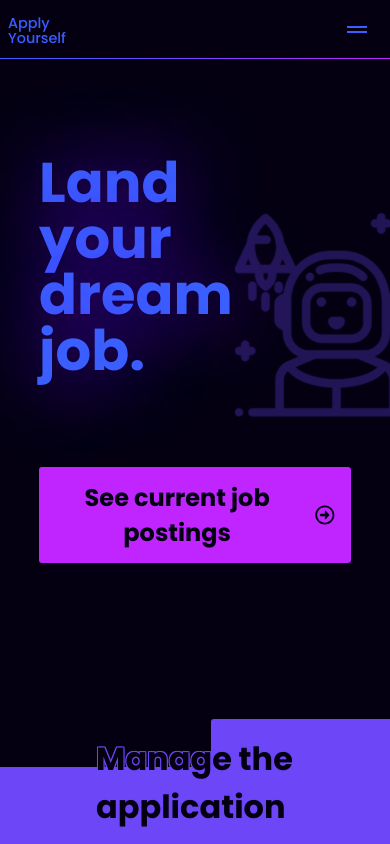
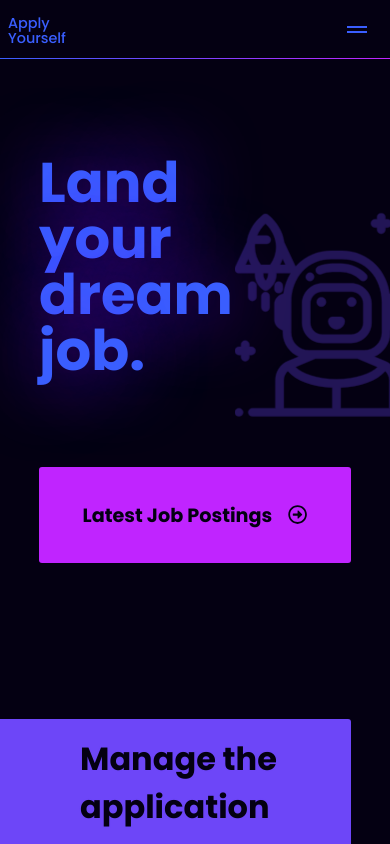
Before and after one commit to a-stepanian/apply-yourself-client, a React (Create React App) app: page / in a window 390 px wide. Shown: the top 844 px of the page. Built offline with nearby package versions, Linux system fonts and the light colour scheme; no server answers.

Commit message:
Mobile responsive fixes

```diff
--- a/src/components/ApplicationSection.tsx
+++ b/src/components/ApplicationSection.tsx
@@ -30,7 +30,7 @@ export const ApplicationSection = () => {
         <>
           <header className="sticky-header">
             <h2 className="my-applications">My Applications</h2>
-            <div className="cover-strip" />
+            <div className="cover-strip"></div>
             <div className="button-wrapper">
               <Link to="/applications/new" className="add-app">
                 <span>Add Application</span>
--- a/src/components/Hamburger.tsx
+++ b/src/components/Hamburger.tsx
@@ -8,8 +8,8 @@ export const Hamburger = () => {
   return (
     <Wrapper onClick={() => toggleDropdown()} title="Navigation Menu">
       <div className="hamburger-wrapper">
-        <div className={isDropdownOpen ? "line top top-open" : "line top"} />
-        <div className={isDropdownOpen ? "line bottom bottom-open" : "line bottom"} />
+        <div className={isDropdownOpen ? "line top top-open" : "line top"}></div>
+        <div className={isDropdownOpen ? "line bottom bottom-open" : "line bottom"}></div>
       </div>
     </Wrapper>
   );
--- a/src/components/JobDescriptionModal.tsx
+++ b/src/components/JobDescriptionModal.tsx
@@ -68,9 +68,18 @@ export const JobDescriptionModal = (props: IJobDescriptionModalProps) => {
       <OutsideClickDetector onOutsideClick={() => setShowModal(false)} activated={showModal}>
         <div className={`modal ${showModal ? "show" : ""}`}>
           <div className="flex">
-            <button className="apply-now-button" type="button" onClick={applyToJob} disabled={isLoading}>
-              {isLoading ? <LoadingSpinner /> : "Apply Now"}
-            </button>
+            <div>
+              <h2>{selectedJob?.name}</h2>
+              <h3>{selectedJob?.company.name}</h3>
+              <div className="details-wrapper">
+                <span>{selectedJob?.locations[0]?.name ?? "Location Not Provided"}</span>
+                <span className="hide-sm">&nbsp;&nbsp;&nbsp;|&nbsp;&nbsp;&nbsp;</span>
+                <span>{selectedJob?.categories[0]?.name ?? "Category Not Provided"}</span>
+                <span className="hide-sm">&nbsp;&nbsp;&nbsp;|&nbsp;&nbsp;&nbsp;</span>
+                <span>{selectedJob?.levels[0]?.name ?? "Level Not Provided"}</span>
+              </div>
+            </div>
+            <div>
               <button
                 className="close-modal-button"
                 type="button"
@@ -79,7 +88,18 @@ export const JobDescriptionModal = (props: IJobDescriptionModalProps) => {
                 <IoCloseOutline />
               </button>
             </div>
+          </div>
+          <div className="justify-center">
+            <button className="apply-now-button" type="button" onClick={applyToJob} disabled={isLoading}>
+              {isLoading ? <LoadingSpinner /> : "Apply Now"}
+            </button>
+          </div>
           {selectedJob && <div className="job-description" dangerouslySetInnerHTML={{ __html: jobDescription }}></div>}
+          <div className="justify-center">
+            <button className="apply-now-button" type="button" onClick={applyToJob} disabled={isLoading}>
+              {isLoading ? <LoadingSpinner /> : "Apply Now"}
+            </button>
+          </div>
         </div>
       </OutsideClickDetector>
     </Wrapper>
@@ -87,8 +107,8 @@ export const JobDescriptionModal = (props: IJobDescriptionModalProps) => {
 };
 
 // @ts-ignore
-const Wrapper = styled.main`
-  background-color: rgba(0, 0, 0, 0.7);
+const Wrapper = styled.div`
+  background-color: rgba(0, 0, 0, 0.85);
   z-index: 0;
   position: fixed;
   top: 0;
@@ -107,35 +127,47 @@ const Wrapper = styled.main`
     position: relative;
     z-index: 999;
     display: block;
-    background-color: #ccc;
+    background-color: ${({ theme }) => (theme.name === "darkMode" ? "#222" : "#ddd")};
     border-radius: 3px;
     height: calc(100% - 2rem);
     max-height: 100vh;
     margin: 1rem;
-    overflow: hidden;
+    overflow-y: scroll;
     padding: 1rem;
     max-width: 800px;
     transition: transform 0.1s linear, opacity 0.1s linear;
     .flex {
       display: flex;
       justify-content: space-between;
+      display: flex;
+      .details-wrapper {
+        flex-direction: column;
+        .hide-sm {
+          display: none;
+        }
+      }
+    }
+    .justify-center {
+      display: flex;
+      justify-content: center;
       .apply-now-button {
-        width: 100px;
-        padding: 0.5rem 0;
-        border-radius: 3px;
-        color: ${({ theme }) => theme.color1};
-        background: ${({ theme }) => theme.primaryBackgroundColor};
-        border: 1px solid ${({ theme }) => theme.color1};
+        margin: 2rem 0;
+        padding: 1rem 2rem;
+        border-radius: ${({ theme }) => theme.primaryBorderRadius};
+        background-color: ${({ theme }) => theme.color3};
+        color: ${({ theme }) => theme.primaryBackgroundColor};
+        border: 1px solid ${({ theme }) => theme.color3};
         white-space: nowrap;
         cursor: pointer;
+        transition: 0.1s linear;
         &:hover {
           color: ${({ theme }) => theme.color3};
-          background: ${({ theme }) =>
-            `linear-gradient(45deg, ${theme.color1}, ${theme.primaryBackgroundColor},${theme.color1})`};
+          background-color: ${({ theme }) => theme.primaryBackgroundColor};
         }
         &:disabled {
           color: ${({ theme }) => theme.primaryBackgroundColor};
           background: ${({ theme }) => theme.color3};
+        }
       }
     }
     .close-modal-button {
@@ -144,22 +176,20 @@ const Wrapper = styled.main`
       align-items: center;
       height: 50px;
       width: 50px;
+      font-size: 1.5rem;
+      color: ${({ theme }) => theme.color3};
+      background: transparent;
       cursor: pointer;
+      transition: 0.2s linear;
       &:hover {
         color: ${({ theme }) => theme.color3};
-          background: ${({ theme }) =>
-            `linear-gradient(45deg, ${theme.color1}, ${theme.primaryBackgroundColor},${theme.color1})`};
-        }
-        &:disabled {
-          color: ${({ theme }) => theme.primaryBackgroundColor};
-          background: ${({ theme }) => theme.color3};
-        }
+        background: ${({ theme }) => theme.primaryBackgroundColor};
       }
     }
     .job-description {
       height: 100%;
       max-height: calc(100vh - 200px);
-      overflow-y: scroll;
+      font-family: "Poppins", sans-serif;
     }
   }
   /* Fixes weird indentation in the html */
@@ -167,7 +197,7 @@ const Wrapper = styled.main`
     margin-left: 1rem;
   }
   .grow {
-    transform: scale(1) translateY(0);
+    transform: scale(0.85) translateY(0);
     opacity: 1;
   }
   @media (min-width: 480px) {
@@ -176,4 +206,9 @@ const Wrapper = styled.main`
       padding: 2.5rem;
     }
   }
+  @media (min-width: 768px) {
+    .grow {
+      transform: scale(1) translateY(0);
+    }
+  }
 `;
--- a/src/components/JobListing.tsx
+++ b/src/components/JobListing.tsx
@@ -25,9 +25,9 @@ export const JobListing = (props: IJobListingProps) => {
         <div className="flex">
           <div className="details-wrapper">
             <span>{job?.locations[0]?.name ?? "Location Not Provided"}</span>
-            <span>&nbsp;&nbsp;&nbsp;|&nbsp;&nbsp;&nbsp;</span>
+            <span className="hide-sm">&nbsp;&nbsp;&nbsp;|&nbsp;&nbsp;&nbsp;</span>
             <span>{job?.categories[0]?.name ?? "Category Not Provided"}</span>
-            <span>&nbsp;&nbsp;&nbsp;|&nbsp;&nbsp;&nbsp;</span>
+            <span className="hide-sm">&nbsp;&nbsp;&nbsp;|&nbsp;&nbsp;&nbsp;</span>
             <span>{job?.levels[0]?.name ?? "Level Not Provided"}</span>
           </div>
           <div>
@@ -88,6 +88,11 @@ const Wrapper = styled.div`
         font-size: 0.7rem;
         font-weight: 500;
         color: ${({ theme }) => (theme.name === "darkMode" ? "#eee" : theme.color2)};
+        display: flex;
+        flex-direction: column;
+        .hide-sm {
+          display: none;
+        }
       }
       .view-details-button {
         padding: 0.5rem 1rem;
@@ -111,6 +116,7 @@ const Wrapper = styled.div`
         }
       }
     }
+  }
   @media (min-width: 480px) {
     .company-and-location {
       display: flex;
@@ -124,5 +130,16 @@ const Wrapper = styled.div`
       }
     }
   }
+  @media (min-width: 768px) {
+    .card {
+      .flex {
+        .details-wrapper {
+          flex-direction: row;
+          .hide-sm {
+            display: block;
+          }
+        }
+      }
+    }
   }
 `;
--- a/src/components/LineDesign.tsx
+++ b/src/components/LineDesign.tsx
@@ -5,9 +5,9 @@ import styled from "styled-components";
 export const LineDesign = () => {
   return (
     <Wrapper>
-      <div className="line" />
-      <div className="line" />
-      <div className="line" />
+      <div className="line"></div>
+      <div className="line"></div>
+      <div className="line"></div>
     </Wrapper>
   );
 };
--- a/src/pages/HeroPage.tsx
+++ b/src/pages/HeroPage.tsx
@@ -38,17 +38,17 @@ export const HeroPage = (props: IHeroPageProps) => {
       <div className="hero-text-wrapper">
         <TypingEffect text="Land your dream job." textElementType="h1" speedInMilliseconds={50} />
         <Link to="/jobs" className="get-started-cta">
-          See current job postings
+          Latest Job Postings
           <FaRegArrowAltCircleRight className="arrow-icon" />
         </Link>
       </div>
       <div className="astronaut-wrapper">
         <img className="astronaut" src="purple-astronaut.svg" alt="Happy Astronaut." />
       </div>
-      <div className="scroll-target" />
+      <div className="scroll-target"></div>
       <article className="hero hero1">
         <h2 className="info">Manage the application process</h2>
-        <div className="block-top-0 block-top" />
+        <div className="block-top-0 block-top"></div>
         <p className="details">Getting a job can be difficult - managing the process shouldn't be.</p>
         <div className="centering-wrapper">
           <div className="svg-wrapper">
@@ -59,7 +59,7 @@ export const HeroPage = (props: IHeroPageProps) => {
             />
           </div>
         </div>
-        <div className="block-bottom-0 block-bottom" />
+        <div className="block-bottom-0 block-bottom"></div>
       </article>
       <div className="scroll-target" />
       <article className="hero hero2">
@@ -158,7 +158,7 @@ const Wrapper = styled.main`
     background: ${({ theme }) => theme.color3};
     text-decoration: none;
     text-align: center;
-    font-size: ${({ theme }) => (theme.name === "darkMode" ? "1.5rem" : "1.9rem")};
+    font-size: ${({ theme }) => (theme.name === "darkMode" ? "1.2rem" : "1.5rem")};
     font-weight: ${({ theme }) => (theme.name === "darkMode" ? "700" : "900")};
     color: ${({ theme }) => theme.primaryBackgroundColor};
     border-radius: ${({ theme }) => (theme.name === "darkMode" ? "3px" : "3rem")};
@@ -244,7 +244,6 @@ const Wrapper = styled.main`
       }
     }
     .block-bottom {
-      position: absolute;
       bottom: 0;
       left: 0;
       z-index: 0;
@@ -255,10 +254,10 @@ const Wrapper = styled.main`
       transition: transform 0.8s linear 0.4s, border-radius 0.4s linear, background-color 0.4s linear;
     }
     .slide-left {
-      transform: translateX(50%);
+      transform: translateX(-10%);
     }
     .slide-right {
-      transform: translateX(-40%);
+      transform: translateX(-10%);
     }
   }
   .hero1 {
@@ -329,6 +328,12 @@ const Wrapper = styled.main`
         font-size: 1.4rem;
         text-align: start;
       }
+      .slide-left {
+        transform: translateX(50%);
+      }
+      .slide-right {
+        transform: translateX(-40%);
+      }
     }
     .register-wrapper-bottom {
       .get-started {
@@ -369,8 +374,14 @@ const Wrapper = styled.main`
         line-height: 2rem;
         transform: translateX(8rem);
       }
+      .block-bottom {
+        position: absolute;
+      }
       .slide-left {
-        transform: translateX(8rem);
+        transform: translateX(50%);
+      }
+      .slide-right {
+        transform: translateX(-40%);
       }
     }
     .register-wrapper-bottom {
--- a/src/pages/JobsPage.tsx
+++ b/src/pages/JobsPage.tsx
@@ -126,7 +126,6 @@ export const JobsPage = () => {
           <p>No results found.</p>
         )}
       </section>
-      <img className="astronaut" src="green-astonaut.svg" alt="Astronaut landing on the footer of the page" />
       {showModal && <JobDescriptionModal showModal={showModal} setShowModal={setShowModal} />}
     </Wrapper>
   );
@@ -221,12 +220,7 @@ const Wrapper = styled.main`
       padding: 4rem 0 10rem;
     }
   }
-  .astronaut {
-    position: absolute;
-    bottom: 0;
-    width: 80px;
-    height: 80px;
-  }
+
   @media (min-width: 768px) {
     .container {
       max-width: 80vw;
@@ -281,10 +275,6 @@ const Wrapper = styled.main`
         padding: 4rem 0 12rem;
       }
     }
-    .astronaut {
-      width: 100px;
-      height: 100px;
-    }
   }
   @media (min-width: 990px) {
     .container {
```
Also changed, not shown: src/components/Dropdown.tsx (+9 -1 lines), src/components/Footer.tsx (+8 -0 lines). Lines whose indentation alone changed are shown as unchanged.
